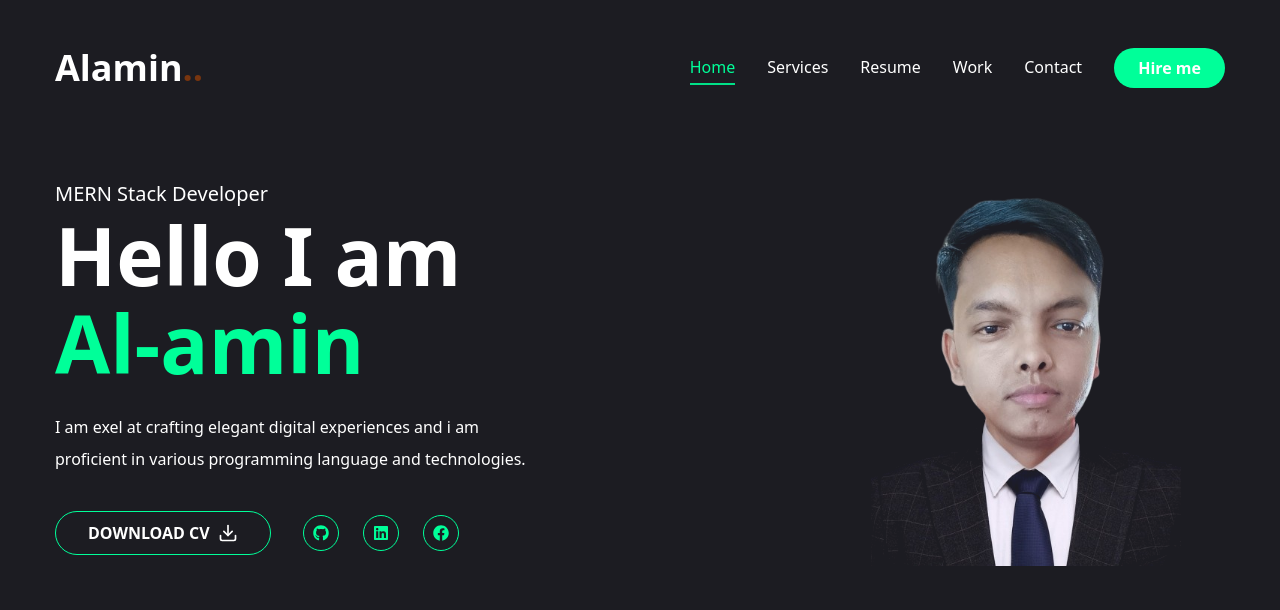
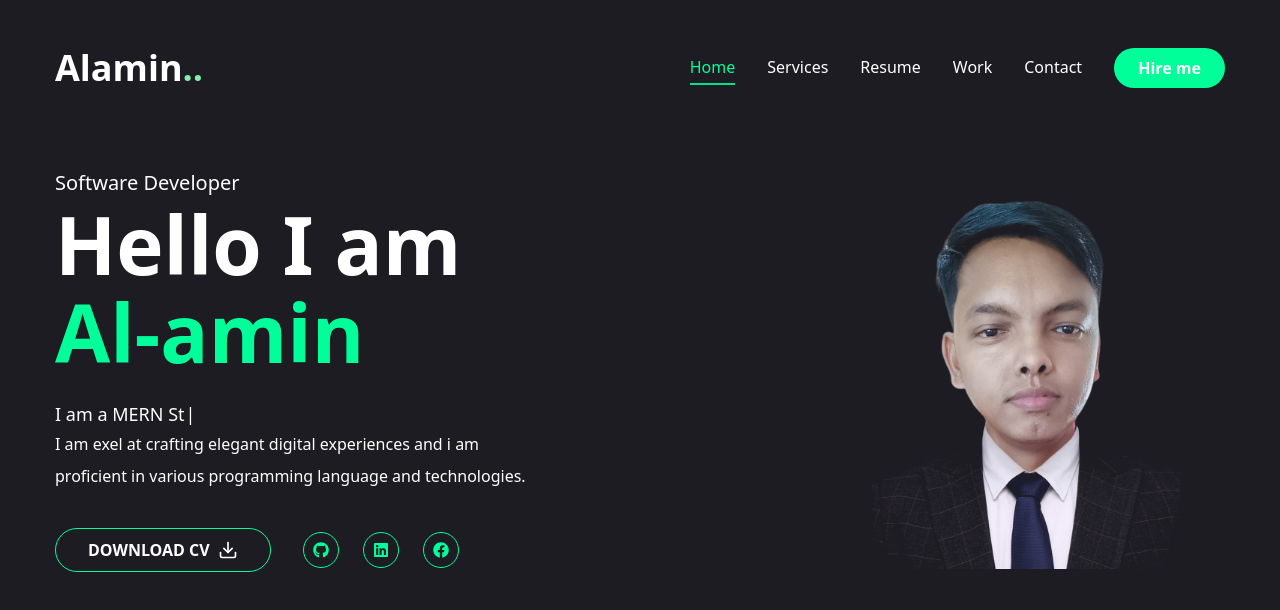
Before and after one commit to alamin71/portfolio_of_al-amin, a Next.js app: page / in a window 1280 px wide. Shown: the top 610 px of the page. Built offline with nearby package versions, Linux system fonts and the light colour scheme.

Commit message:
TypingAnimation add

```diff
--- a/app/page.jsx
+++ b/app/page.jsx
@@ -4,6 +4,7 @@ import { FiDownload } from "react-icons/fi";
 // components
 import Social from "@/components/Social";
 import Photo from "@/components/Photo";
+import TypingAnimation from "@/components/TypingAnimation/TypingAnimation";
 
 // components
 
@@ -14,8 +15,9 @@ const Home = () => {
       <div className="flex flex-col lg:flex-row xl:flex-row items-center justify-between lg:pt-8 lg:pb-24 xl:pt-8 xl:pb-24 ">
         {/* Text */}
         <div className="text-center lg:text-left xl:text-left order-2 lg:order-none xl:order-none">
-          <span className="text-xl">MERN Stack Developer</span>
+          <span className="text-xl">Software Developer</span>
           <h1 className="h1 mb-6">Hello I am <br /><span className="text-accent">Al-amin</span></h1>
+          <TypingAnimation/>
           <p className="max-w-[500px] mb-9 text-white">
             I am exel at crafting elegant digital experiences and i am
             proficient in various programming language and technologies.
--- a/components/Header.jsx
+++ b/components/Header.jsx
@@ -12,7 +12,7 @@ const Header = () => {
             <div className="container mx-auto flex justify-between items-center">
                 {/* logo */}
                 <Link href="/">
-                    <h1 className="text-4xl font-semibold">Alamin<span className="text-amber-900">..</span>
+                    <h1 className="text-4xl font-semibold">Alamin<span className="text-green-300">..</span>
                     </h1>
                 </Link>
                 {/* Desktop Nav */}
--- /dev/null
+++ b/components/TypingAnimation/TypingAnimation.jsx
@@ -0,0 +1,23 @@
+import React from 'react';
+import Typewriter from "typewriter-effect";
+
+const TypingAnimation = () => {
+    return (
+        <div className="text-lg">
+      <Typewriter
+        options={{
+          autoStart: true,
+          loop: true,
+          delay: 40,
+          strings: [
+            "I am a Front-end Developer",
+            "I am a MERN Stack Developer",
+            "I am a React JS Developer",
+          ],
+        }}
+      />
+    </div>
+    );
+};
+
+export default TypingAnimation;
--- a/package.json
+++ b/package.json
@@ -23,6 +23,7 @@
     "react": "^18",
     "react-dom": "^18",
     "react-icons": "^5.2.1",
+    "react-simple-typewriter": "^5.0.1",
     "tailwind-merge": "^2.3.0",
     "tailwindcss-animate": "^1.0.7"
   },
```
Also changed, not shown: 1 other file (tests, documents, lock files or other folders).
